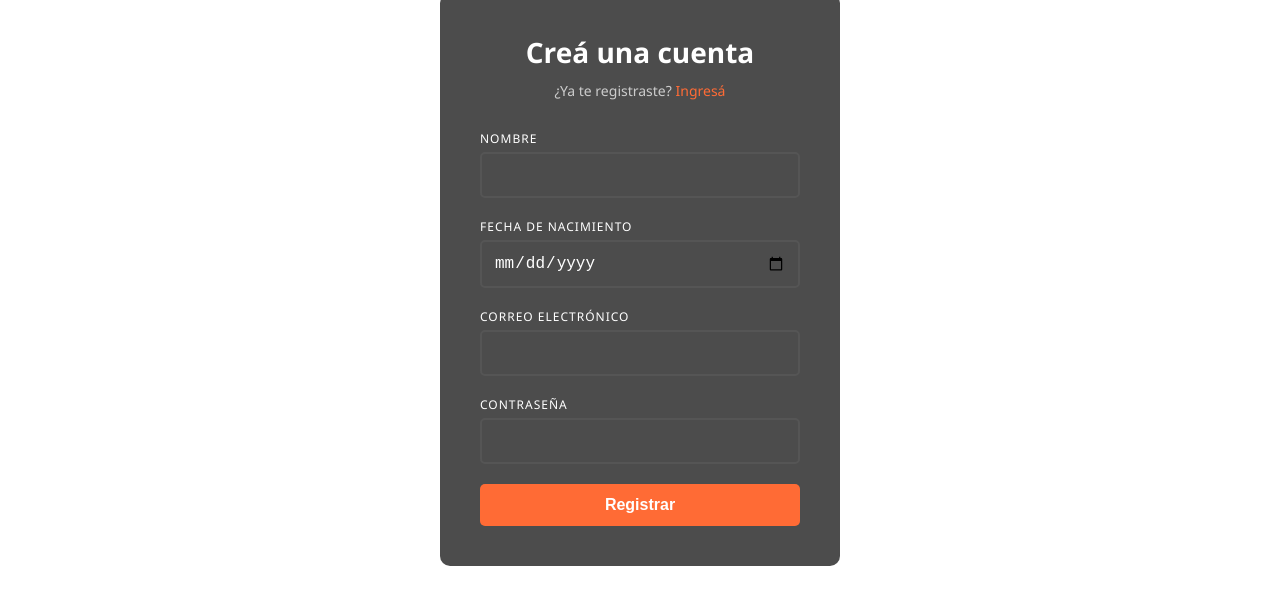
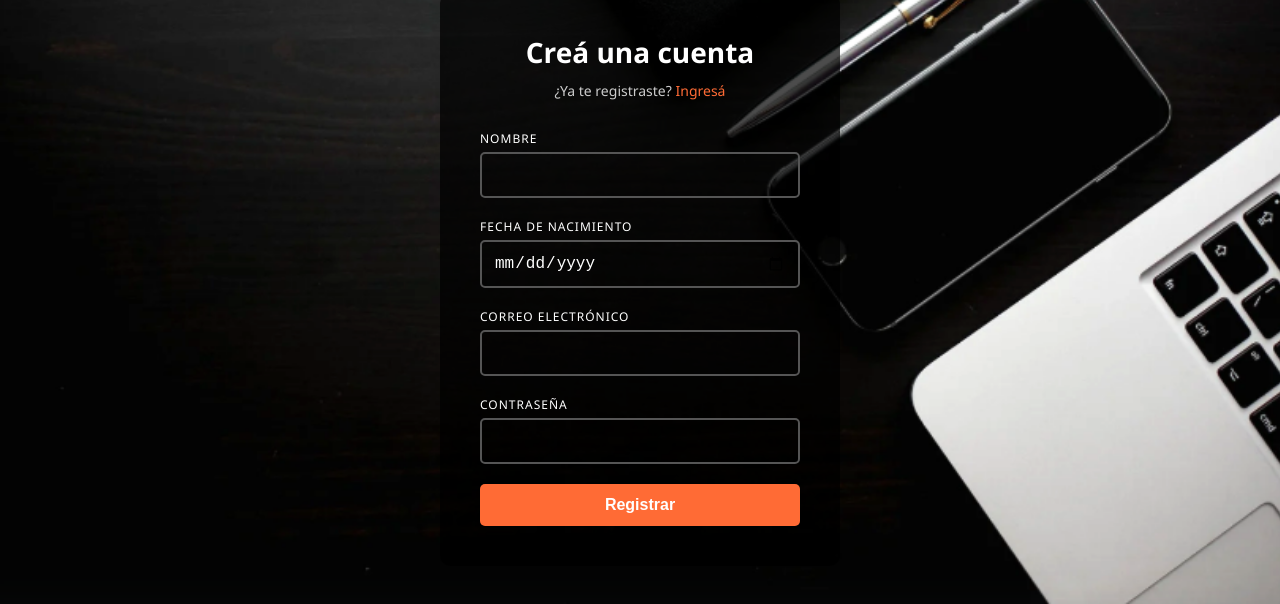
Before and after one commit to Daniel-Gonzalez777/ReservAPP, a plain HTML site: page index.html in a window 1280 px wide. Shown: the part 196-800 px from the top of the page. Drawn offline with Linux system fonts and the light colour scheme; the site is published under a folder, as on GitHub Pages, so addresses that start at the root find nothing.

Commit message:
ReservApp

```diff
--- a/scripts/registro.js
+++ b/scripts/registro.js
@@ -59,7 +59,7 @@ async function saveName() {
   localStorage.setItem('usuarios', JSON.stringify(usuariosGuardados));
 
   alert("¡Datos guardados con éxito!");
-  window.location.href = '../templates/inicio.html';
+  window.location.href = 'templates/inicio.html';
 }
 
 boton.addEventListener('click', function(e) {
--- a/styles/ccontraseña.css
+++ b/styles/ccontraseña.css
@@ -7,7 +7,7 @@
 body, html {
   height: 100%;
   font-family: 'Segoe UI', Tahoma, Geneva, Verdana, sans-serif;
-  background: url('/assets/images/fondo.png') no-repeat center center fixed;
+  background: url('../assets/images/fondo.png') no-repeat center center fixed;
   background-size: cover;
   color: white;
 }
--- a/styles/ingresar.css
+++ b/styles/ingresar.css
@@ -7,7 +7,7 @@
 body, html {
   height: 100%;
   font-family: 'Segoe UI', Tahoma, Geneva, Verdana, sans-serif;
-  background: url('/assets/images/fondo.png') no-repeat center center fixed;
+  background: url('../assets/images/fondo.png') no-repeat center center fixed;
   background-size: cover;
   color: white;
 }
--- a/styles/nuevaContraseña.css
+++ b/styles/nuevaContraseña.css
@@ -7,7 +7,7 @@
 body, html {
   height: 100%;
   font-family: 'Segoe UI', Tahoma, Geneva, Verdana, sans-serif;
-  background: url('/assets/images/fondo.png') no-repeat center center fixed;
+  background: url('../assets/images/fondo.png') no-repeat center center fixed;
   background-size: cover;
   color: white;
 }
--- a/styles/rcontraseña.css
+++ b/styles/rcontraseña.css
@@ -7,7 +7,7 @@
 body, html {
   height: 100%;
   font-family: 'Segoe UI', Tahoma, Geneva, Verdana, sans-serif;
-  background: url('/assets/images/fondo.png') no-repeat center center fixed;
+  background: url('../assets/images/fondo.png') no-repeat center center fixed;
   background-size: cover;
   color: white;
 }
--- a/styles/registro.css
+++ b/styles/registro.css
@@ -7,7 +7,7 @@
 body, html {
   height: 100%;
   font-family: 'Segoe UI', Tahoma, Geneva, Verdana, sans-serif;
-  background: url('/assets/images/fondo.png') no-repeat center center fixed;
+  background: url('../assets/images/fondo.png') no-repeat center center fixed;
   background-size: cover;
   color: white;
 }
```
